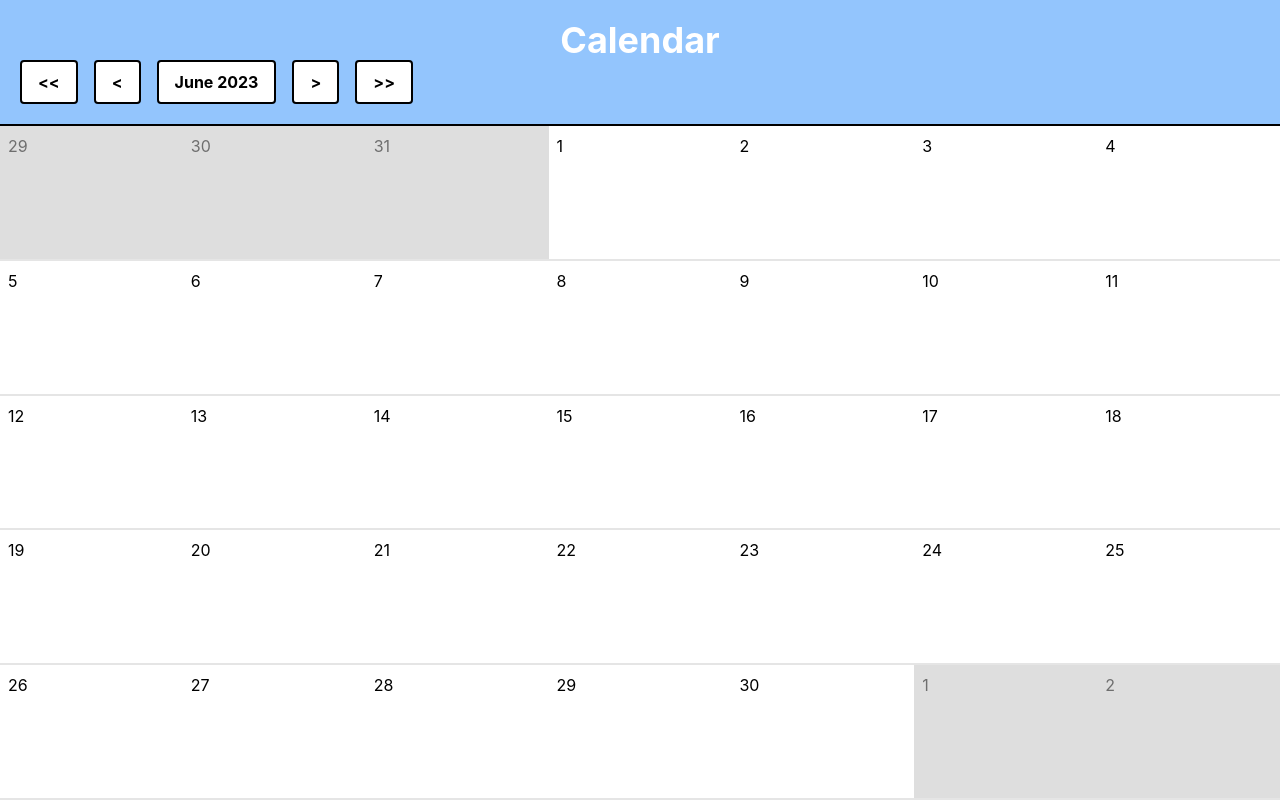
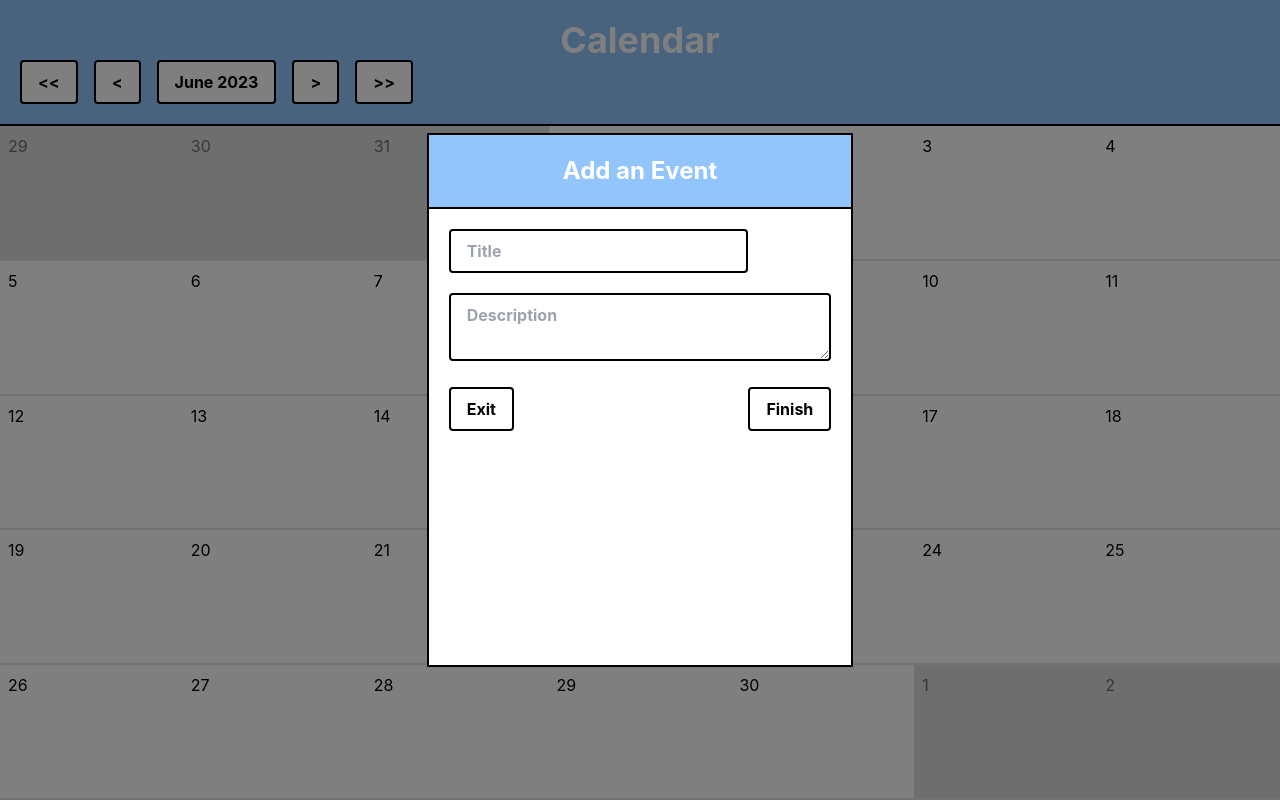
Before and after one commit to KGahan/Calendar, a React (Create React App) app: page / in a window 1280 px wide. Built offline with nearby package versions, Linux system fonts and the light colour scheme.

Commit message:
PopUp Design

```diff
--- a/src/App.tsx
+++ b/src/App.tsx
@@ -1,6 +1,7 @@
 import { useState } from "react";
 import Calendar from "./Components/Calendar";
 import Header from "./Components/Header";
+import PopUp from "./Components/PopUp";
 
 function App() {
   const [currentDate, setCurrentDate] = useState<Date>(new Date());
@@ -29,6 +30,7 @@ function App() {
     <div className="h-screen flex flex-col">
       <Header date={currentDate} plusMonth={plusMonth} minusMonth={minusMonth} plusYear={plusYear} minusYear={minusYear} />
       <Calendar date={currentDate}  />
+      <PopUp />
     </div>
   );
 }
--- a/src/Components/PopUp.tsx
+++ b/src/Components/PopUp.tsx
@@ -1,6 +1,32 @@
-function PopUp(){
+function PopUp() {
+
     return (
-        <div>test</div>
+        <div className="absolute h-full w-full flex justify-center items-center bg-black bg-opacity-50">
+            <div className="h-2/3 w-1/3 bg-white border-2 border-black">
+                <div className="w-full p-5 bg-blue-300 text-white text-center text-2xl font-bold border-b-2 border-black">Add an Event</div>
+                <div className="p-5">
+                    <input
+                        className="bg-white text-black hover:bg-blue-200 border-2 border-black font-bold py-2 px-4 rounded"
+                        type="text"
+                        placeholder="Title"
+                    />
+                </div>
+                <div className="pl-5 pb-5 pr-5">
+                    <textarea
+                        className="w-full bg-white text-black hover:bg-blue-200 border-2 border-black font-bold py-2 px-4 rounded"
+                        placeholder="Description"
+                    ></textarea>
+                </div>
+                <div className="pl-5 pb-5 pr-5 flex justify-between">
+                    <button className="bg-white text-black hover:bg-blue-200 border-2 border-black font-bold py-2 px-4 rounded">
+                        Exit
+                    </button>
+                    <button className="bg-white text-black hover:bg-blue-200 border-2 border-black font-bold py-2 px-4 rounded">
+                        Finish
+                    </button>
+                </div>
+            </div>
+        </div>
     );
 }
 
```
